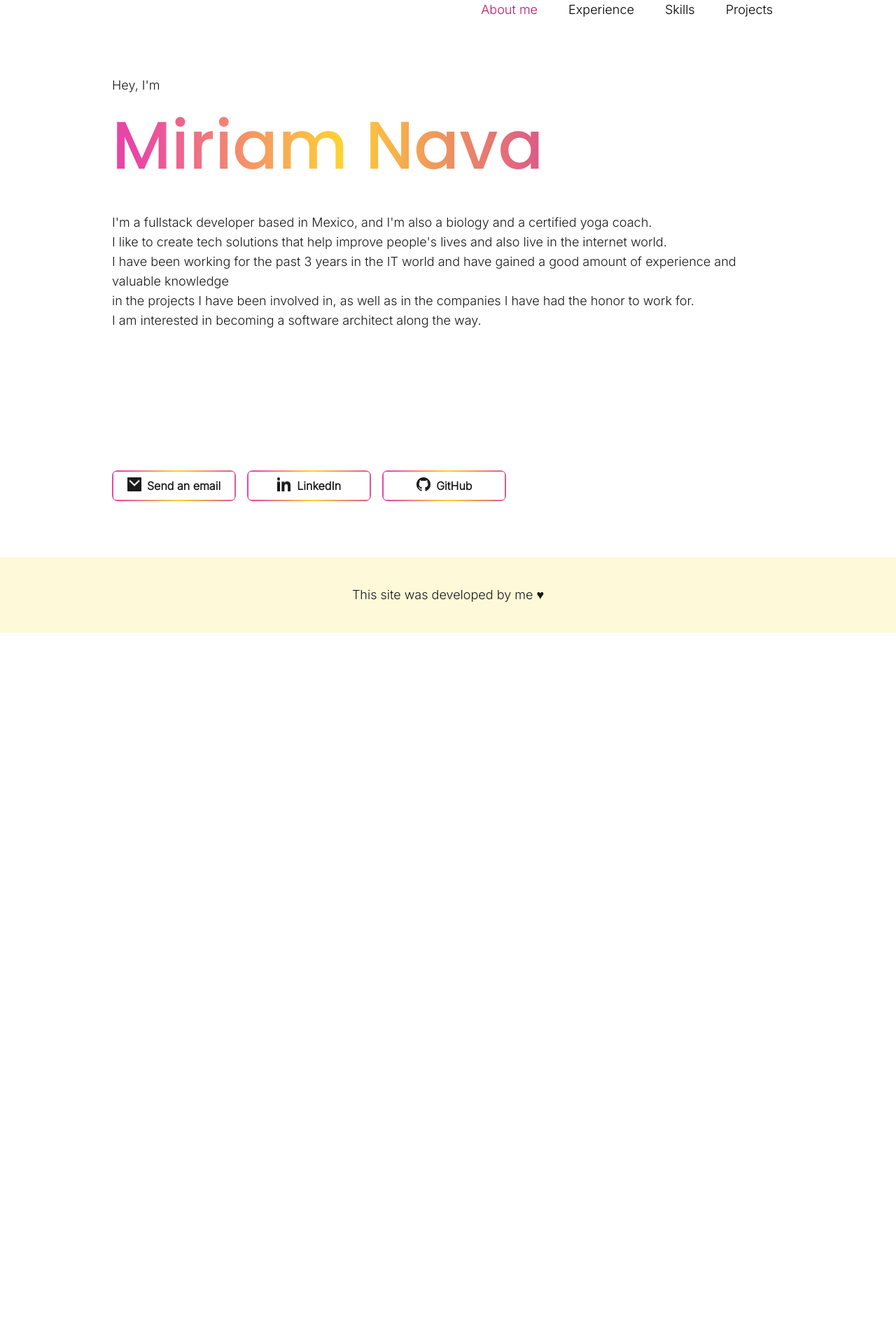
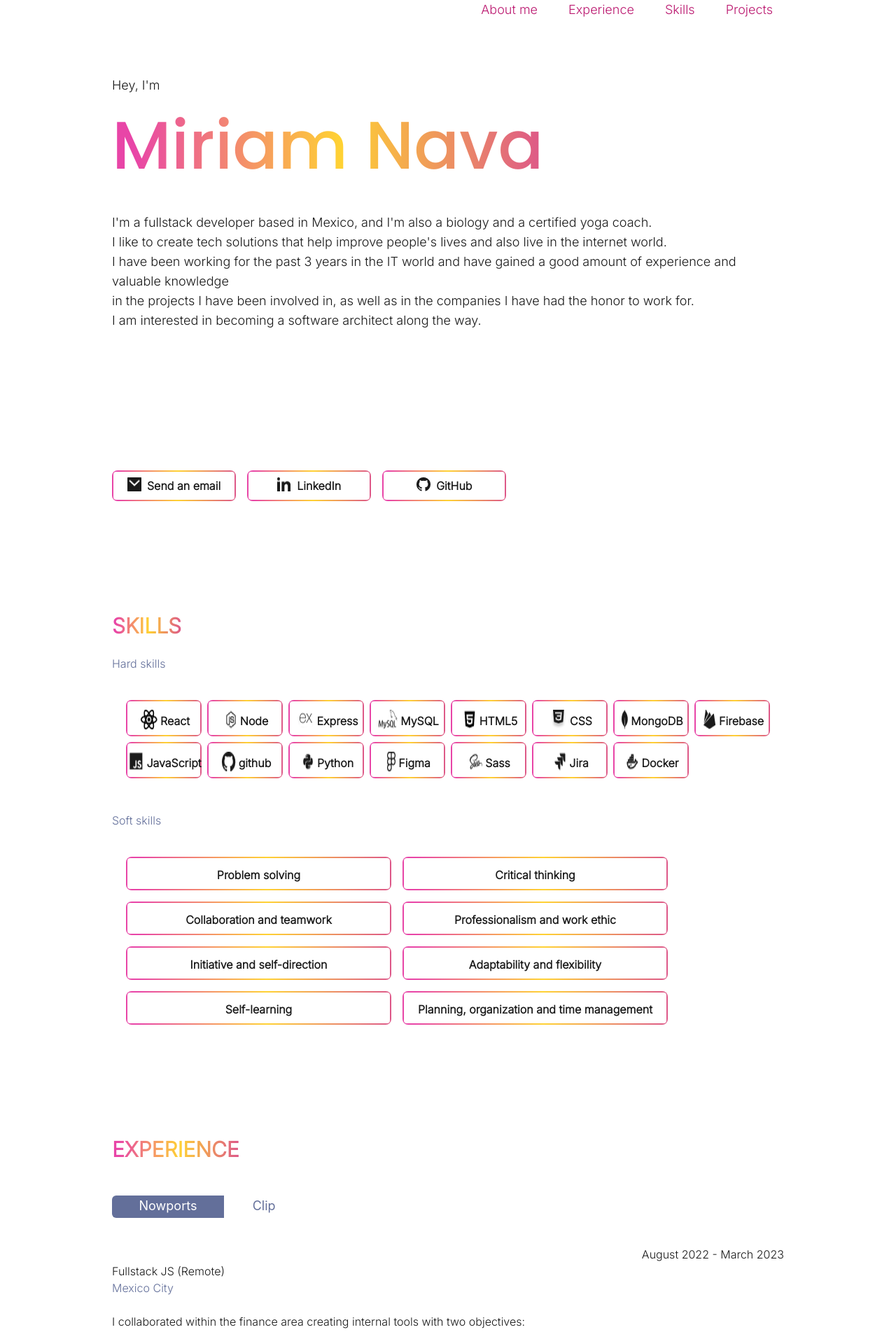
Before and after one commit to MiriamNM/portafolio-miriam-nava, a React (Create React App) app: page / in a window 1280 px wide. Shown: the top 1903 px of the page at 70% size. Before the commit the page ends 904 px from the top, so only its background shows below. Built offline with nearby package versions, Linux system fonts and the light colour scheme; what tailwindcss-gradients would draw is missing.

Commit message:
Changend to landing page

```diff
--- a/src/App/App.js
+++ b/src/App/App.js
@@ -1,4 +1,3 @@
-import { HashRouter } from "react-router-dom";
 import Header from "../view/Header/index.js";
 import Main from "../view/Main/index.js";
 import Footer from "../view/Footer/index.js";
@@ -6,10 +5,8 @@ import Footer from "../view/Footer/index.js";
 function App() {
   return (
     <div class="flex flex-col h-screen justify-between">
-      <HashRouter>
-        <Header />
-        <Main />
-      </HashRouter>
+      <Header />
+      <Main />
       <Footer />
     </div>
   );
--- a/src/components/ButtonsAboutMe.js
+++ b/src/components/ButtonsAboutMe.js
@@ -1,5 +1,4 @@
 import React from "react";
-import { NavLink } from "react-router-dom";
 import AboutMeButtons from "../data/AboutMeButtons";
 
 const ButtonsAboutMe = () => {
@@ -9,13 +8,13 @@ const ButtonsAboutMe = () => {
         {AboutMeButtons.map((button) => (
           <li key={button.text} className="flex">
             <button className="w-full py-0.5 px-0.5 m-0 rounded-lg bg-gradient-pink-yellow hover:bg-gradient-wine-purple active:bg-gradient-wine-purple">
-              <NavLink
-                to={button.url}
+              <a
+                href={button.url}
                 className="flex flex-row justify-center text-dark px-5 py-2 font-semibold bg-white rounded"
               >
                 <img src={button.img} className="pb-1 pr-2" alt={button.text} />
                 {button.text}
-              </NavLink>
+              </a>
             </button>
           </li>
         ))}
--- a/src/data/routers.js
+++ b/src/data/routers.js
@@ -1,18 +1,23 @@
+import React from "react";
+import AboutMe from "../components/AboutMe";
+import Experience from "../components/Experience";
+import Projects from "../components/Projects";
+import Skills from "../components/Skills";
 const routes = [];
 routes.push({
-  to: "/",
+  to: <AboutMe />,
   text: "About me",
 });
 routes.push({
-  to: "/experience",
+  to: <Experience />,
   text: "Experience",
 });
 routes.push({
-  to: "/skills",
+  to: <Projects />,
   text: "Skills",
 });
 routes.push({
-  to: "/projects",
+  to: <Skills />,
   text: "Projects",
 });
 
--- a/src/view/Header/index.js
+++ b/src/view/Header/index.js
@@ -1,26 +1,23 @@
 import React from "react";
-import { Link, useLocation } from "react-router-dom";
 import routes from "../../data/routers";
 
 const Header = () => {
-  const location = useLocation();
-
   return (
     <nav className="flex flex-row-reverse md:flex md:justify-end sm:flex sm:justify-end pr-20 mr-20">
       <div>
         <ul className="font-medium space-x-5 md:space-x-1 md:pl-5 sm:space-x-1 sm:pl-5 pl-10 flex flex-row whitespace-nowrap">
           {routes.map((route) => {
-            const isActive = location.pathname === route.to;
+            const isActive = route.to;
             return (
               <li key={route.to}>
-                <Link
-                  to={route.to}
+                <a
+                  href={route.to}
                   className={`text-lg pr-4 focus:text-pink-1 md:text-base sm:text-base px-2 ${
                     isActive ? "text-pink-1" : ""
                   }`}
                 >
                   {route.text}
-                </Link>
+                </a>
               </li>
             );
           })}
--- a/src/view/Main/index.js
+++ b/src/view/Main/index.js
@@ -1,5 +1,4 @@
 import React from "react";
-import { Routes, Route } from "react-router-dom";
 import AboutMe from "../../components/AboutMe";
 import Experience from "../../components/Experience";
 import Projects from "../../components/Projects";
@@ -8,13 +7,10 @@ import Skills from "../../components/Skills";
 const Main = () => {
   return (
     <div>
-      <Routes>
-        <Route path="/" element={<AboutMe />} />
-        <Route path="/skills" element={<Skills />} />
-        <Route path="/experience" element={<Experience />} />
-        <Route path="/projects" element={<Projects />} />
-        <Route path="*" element={<p>Not found</p>} />
-      </Routes>
+      <AboutMe />
+      <Skills />
+      <Experience />
+      <Projects />
     </div>
   );
 };
```
